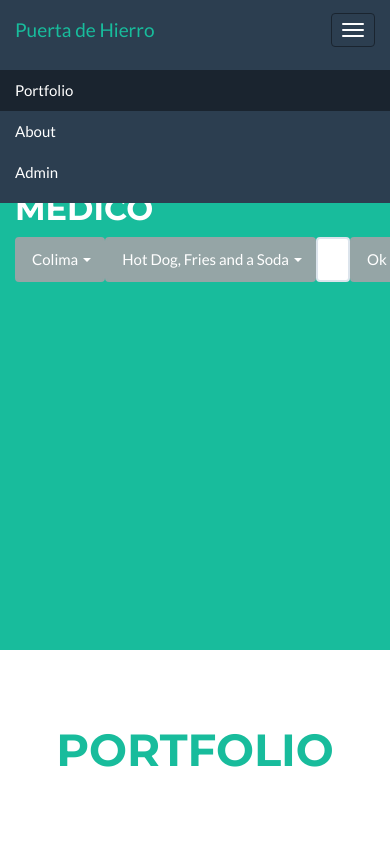
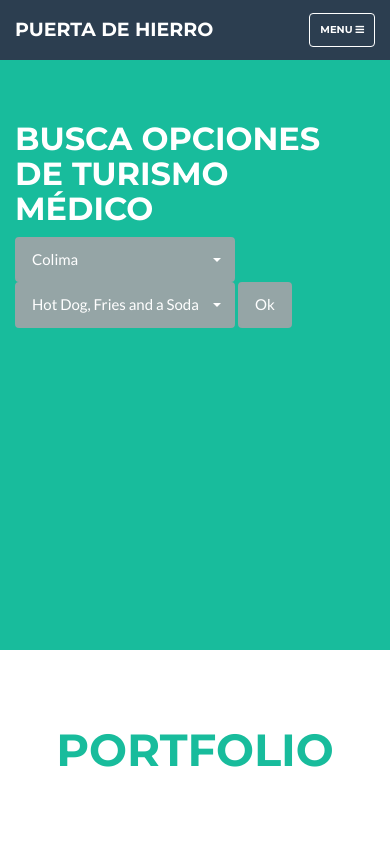
Before and after one commit to Andyibarra/taller-vertical, a website: page public/index.html in a window 390 px wide. Shown: the top 844 px of the page. Drawn offline with nearby package versions, Linux system fonts and the light colour scheme.

Commit message:
navBar modificaion responsive

```diff
--- a/public/index.html
+++ b/public/index.html
@@ -30,48 +30,55 @@
 
 <body id="page-top" class="index">
 
-	 <nav class="navbar navbar-default navbar-fixed-top">
-	  <div class="container-fluid">
+	 <nav id="mainNav" class="navbar navbar-default navbar-fixed-top navbar-custom">
+	  <div class="container">
 	     <div class="navbar-header page-scroll">
-	      <button type="button" class="navbar-toggle collapsed" data-toggle="collapse" data-target="	#bs-example-navbar-collapse-1">
-	        <span class="sr-only">Toggle navigation</span>
-	        <span class="icon-bar"></span>
-	        <span class="icon-bar"></span>
-	        <span class="icon-bar"></span>
+                <button type="button" class="navbar-toggle" data-toggle="collapse" data-target="#bs-example-navbar-collapse-1">
+                    <span class="sr-only">Toggle navigation</span> Menu <i class="fa fa-bars"></i>
                 </button>
                 <a class="navbar-brand" href="#page-top">Puerta de Hierro</a>
             </div>
-
+          <div class="collapse navbar-collapse" id="bs-example-navbar-collapse-1">
                 <ul class="nav navbar-nav navbar-right">
-	      	<li ><a href="#Portfolio">Portfolio</a></li>
-	        <li ><a href="#">About</a></li>
-	        <li ><a href="/views/admin/index.html">Admin</a></li>
+                    <li class="hidden">
+                        <a href="#page-top"></a>
+                    </li>
+                    <li class="page-scroll">
+                        <a href="#portfolio">Portfolio</a>
+                    </li>
+                    <li class="page-scroll">
+                        <a href="#about">About</a>
+                    </li>
+                    <li class="page-scroll">
+                        <a href="#contact">Contact</a>
+                    </li>
                 </ul>
             </div>
+            <!-- /.navbar-collapse -->
         </div>
+        <!-- /.container-fluid -->
     </nav>
 
 	<!-- Search Bar -->
 	 <header>
-        <div class="container" style="height:650px">
+        <div class="container" style="height:650px" style="width: 10px">
             <div class="row">
                 <div class="col-lg-12">
                     <div class="intro-text text-left">
                     	<h2> Busca opciones de Turismo Médico</h2>
 
-						  	 <div class="form-group" style="display:flex">
+						  	 <div class="form-group">
 
 							  	<select class="selectpicker" style="flex:0">
 								  <option>Colima</option>
 								  <option>Tepic</option>
 								  <option>Guadalajara</option>
 								</select>
-								<select class="selectpicker" data-live-search="true">
+								<select class="selectpicker" data-live-search="true" style="margin-left: 5px">
 								  <option data-tokens="ketchup mustard">Hot Dog, Fries and a Soda</option>
 								  <option data-tokens="mustard">Burger, Shake and a Smile</option>
 								  <option data-tokens="frosting">Sugar, Spice and all things nice</option>
 								</select>
-								<input class="form-control" placeholder="Search" type="text" id="speciality_input"  style="flex:1">
 								<a 	class="btn btn-default" id="send" href="views/form/form.html" style="flex:0">Ok</a>
 							</div>
                 </div>
```
Lines whose indentation alone changed are shown as unchanged.
